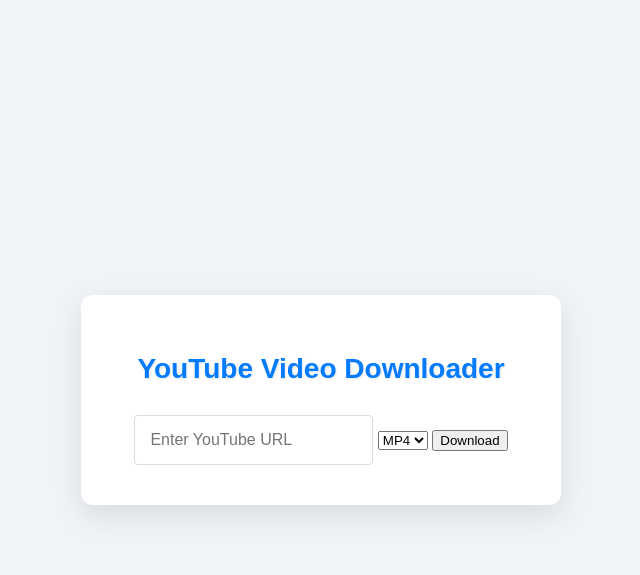
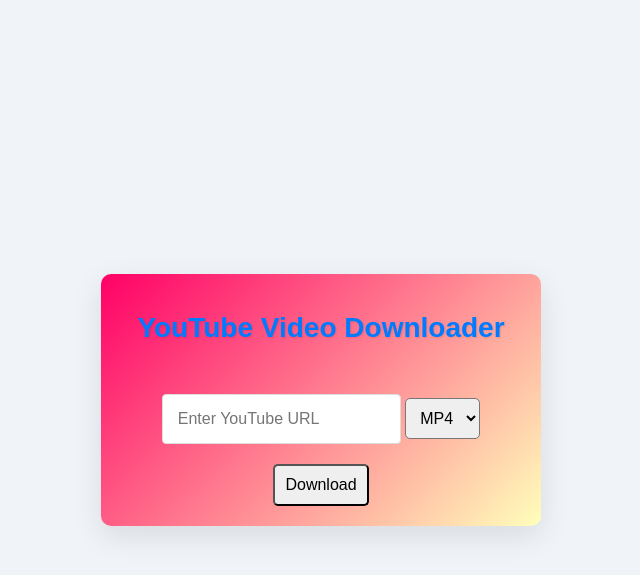
Before and after one commit to Sengkue/downloader-01, a Flask app: page / in a window 1280 px wide. Shown: the top 575 px of the page, without its empty margins (319-959 px from the left). Run offline with Flask 3, Linux system fonts and the light colour scheme.

Commit message:
commit 10/10/2024 18:06:32.19

```diff
--- a/static/styles.css
+++ b/static/styles.css
@@ -118,6 +118,16 @@
     max-width: 600px;
     margin: 0 auto;
     text-align: center;
+    padding: 20px;
+    background: linear-gradient(135deg, #f06, #ffb);
+    border-radius: 10px;
+}
+
+input, select, button {
+    margin-top: 20px;
+    padding: 10px;
+    font-size: 16px;
+    border-radius: 5px;
 }
 
 #progress-container {
@@ -134,6 +144,7 @@
     height: 100%;
     width: 0;
     border-radius: 25px;
+    transition: width 0.5s ease-in-out;
 }
 
 #progress-text {
```
